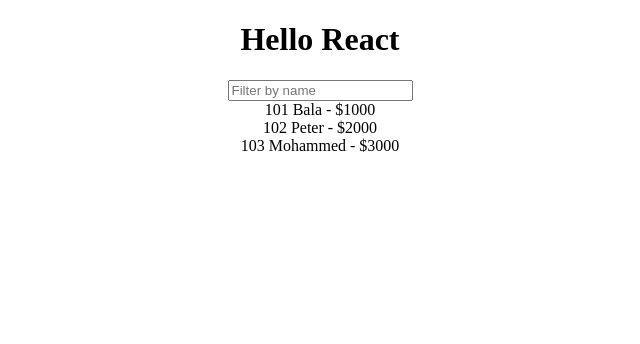
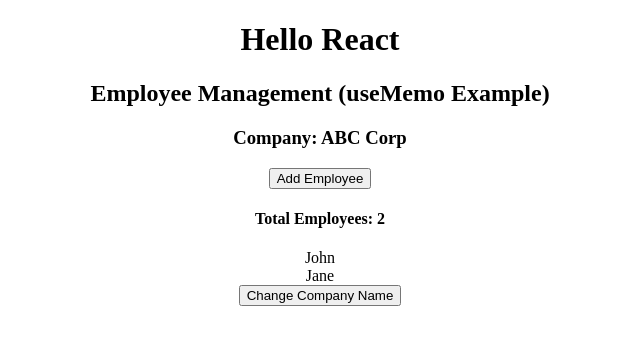
Before and after one commit to vlaksush2021/feb-2025, a React (Create React App) app in the folder 04-react.js/project1/hello-react/: page / in a window 1280 px wide. Shown: the top 344 px of the page, without its empty margins (320-960 px from the left). Built offline with nearby package versions, Linux system fonts and the light colour scheme.

Commit message:
performance demos added

```diff
--- a/04-react.js/project1/hello-react/src/components/performance/EmployeeList.js
+++ b/04-react.js/project1/hello-react/src/components/performance/EmployeeList.js
@@ -11,4 +11,6 @@
         </div>
     );
 };
-export default React.memo(EmployeeList);
+export default EmployeeList;
+
+// export default React.memo(EmployeeList);
--- a/04-react.js/project1/hello-react/src/components/performance/EmployeeManagementComponent.js
+++ b/04-react.js/project1/hello-react/src/components/performance/EmployeeManagementComponent.js
@@ -1,28 +1,111 @@
-import React, { useState } from 'react';
-import EmployeeList from './EmployeeList';
+// import React, { useState } from 'react';
+
+// // Employee component with React.memo
+// const Employee = React.memo(({ name }) => {
+//   console.log('Rendering Employee:', name);
+//   return <div>{name}</div>;
+// });
+
+// const EmployeeManagementComponent = () => {
+//   const [employees, setEmployees] = useState(["John", "Jane"]);
+//   const [companyName, setCompanyName] = useState("ABC Corp");
+
+//   return (
+//     <div>
+//       <h2>Employee Management (React.memo Example)</h2>
+//       <h3>Company: {companyName}</h3>
+
+//       {employees.map((emp, index) => (
+//         <Employee key={index} name={emp} />
+//       ))}
+
+//       <button onClick={() => setCompanyName("XYZ Ltd")}>
+//         Change Company Name
+//       </button>
+//     </div>
+//   );
+// };
+
+// export default EmployeeManagementComponent;
 
 
+// ////useCallback
+// import React, { useState, useCallback } from 'react';
+
+// // Add employee button with React.memo
+// const AddEmployeeButton = React.memo(({ addEmployee }) => {
+//   console.log('Rendering AddEmployeeButton');
+//   return <button onClick={addEmployee}>Add Employee</button>;
+// });
+
+// const EmployeeManagementComponent = () => {
+//   const [employees, setEmployees] = useState(["John", "Jane"]);
+//   const [companyName, setCompanyName] = useState("ABC Corp");
+
+//   // addEmployee function using useCallback
+//   const addEmployee = useCallback(() => {
+//     setEmployees(prev => [...prev, "New Employee"]);
+//   }, []);
+
+//   return (
+//     <div>
+//       <h2>Employee Management (useCallback Example)</h2>
+//       <h3>Company: {companyName}</h3>
+
+//       <AddEmployeeButton addEmployee={addEmployee} />
+
+//       {employees.map((emp, index) => (
+//         <div key={index}>{emp}</div>
+//       ))}
+
+//       <button onClick={() => setCompanyName("XYZ Ltd")}>
+//         Change Company Name
+//       </button>
+//     </div>
+//   );
+// };
+
+// export default EmployeeManagementComponent;
 
 
-export default function EmployeeManagementComponent() {
-    const [filter, setFilter] = useState('');
-    const employees = [
-        { id: 101, name: 'Bala', salary: 1000 },
-        { id: 102, name: 'Peter', salary: 2000 },
-        { id: 103, name: 'Mohammed', salary: 3000 },
-    ];
-    const filteredEmployees = employees.filter(emp =>
-        emp.name.toLowerCase().includes(filter.toLowerCase())
-    );
-    return (
-        <div>
-            <input
-                type="text"
-                placeholder="Filter by name"
-                value={filter}
-                onChange={(e) => setFilter(e.target.value)}
-            />
-            <EmployeeList employees={filteredEmployees} />
-        </div>
-    )
-}
+//useMemo
+import React, { useState, useMemo } from 'react';
+
+const EmployeeManagementComponent = () => {
+  const [employees, setEmployees] = useState(["John", "Jane"]);
+  const [companyName, setCompanyName] = useState("ABC Corp");
+
+  // Memoize total employee count using useMemo
+  const totalEmployees = useMemo(() => {
+    console.log('Calculating total employees...');
+    return employees.length;
+  }, [employees]);
+
+  const addEmployee = () => {
+    // if(employees.length>5){
+    //     return
+    // }
+    setEmployees(prev => [...prev, "New Employee"]);
+  };
+
+  return (
+    <div>
+      <h2>Employee Management (useMemo Example)</h2>
+      <h3>Company: {companyName}</h3>
+
+      <button onClick={addEmployee}>Add Employee</button>
+
+      <h4>Total Employees: {totalEmployees}</h4>
+
+      {employees.map((emp, index) => (
+        <div key={index}>{emp}</div>
+      ))}
+
+      <button onClick={() => setCompanyName("XYZ Ltd")}>
+        Change Company Name
+      </button>
+    </div>
+  );
+};
+
+export default EmployeeManagementComponent;
```
